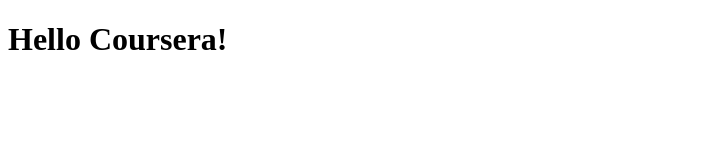
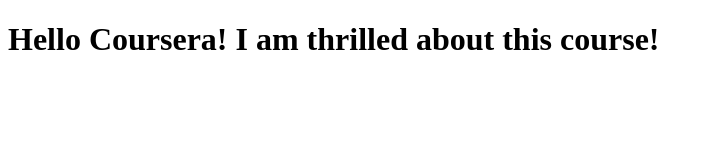
Before and after one commit to BMJawher/coursera-angularjs, a plain HTML site: page index.html in a window 1280 px wide. Shown: the whole page, without its empty margins (0-712 px from the left). Drawn offline with Linux system fonts and the light colour scheme.

Commit message:
Next version of web file

```diff
--- a/index.html
+++ b/index.html
@@ -5,6 +5,6 @@
     <title>Hello coursera</title>
   </head>
   <body>
-    <h1>Hello Coursera!</h1>
+    <h1>Hello Coursera! I am thrilled about this course!</h1>
   </body>
 </html>
```
